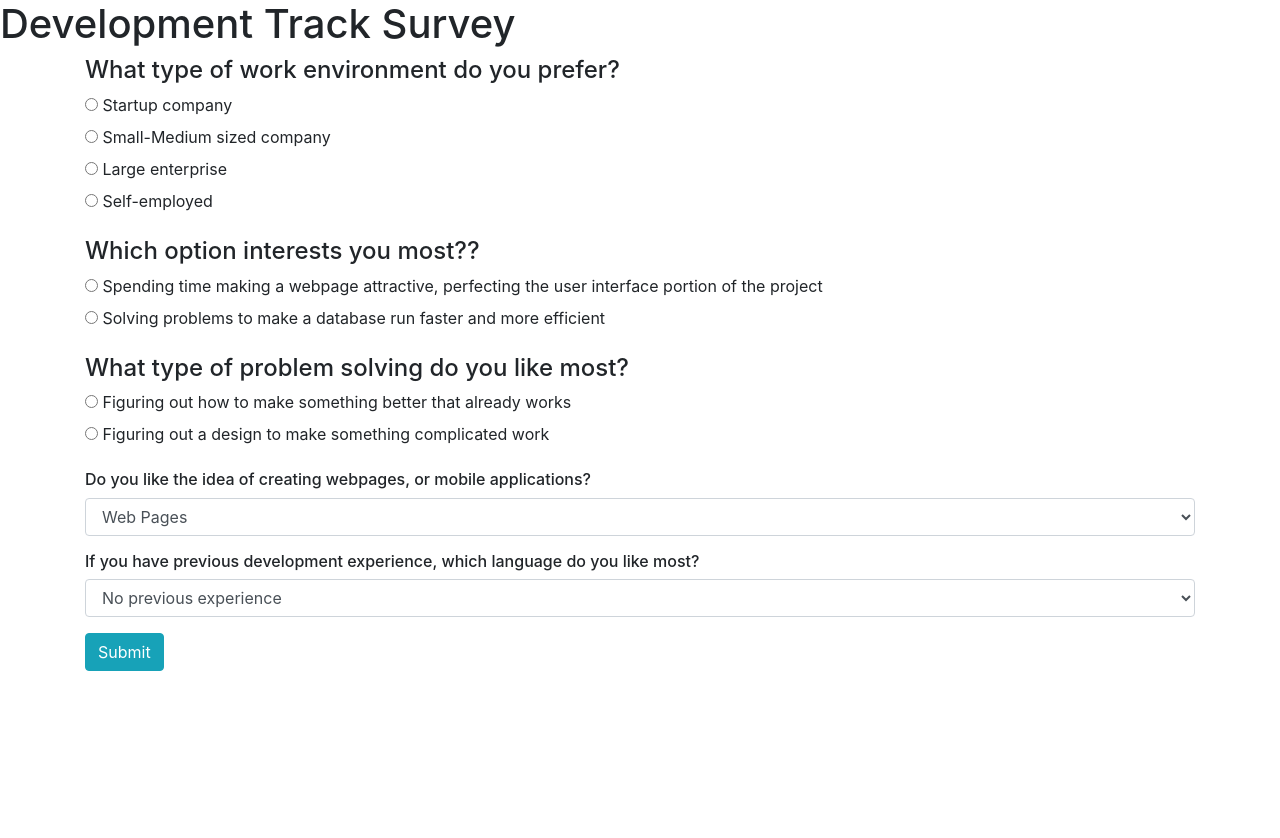
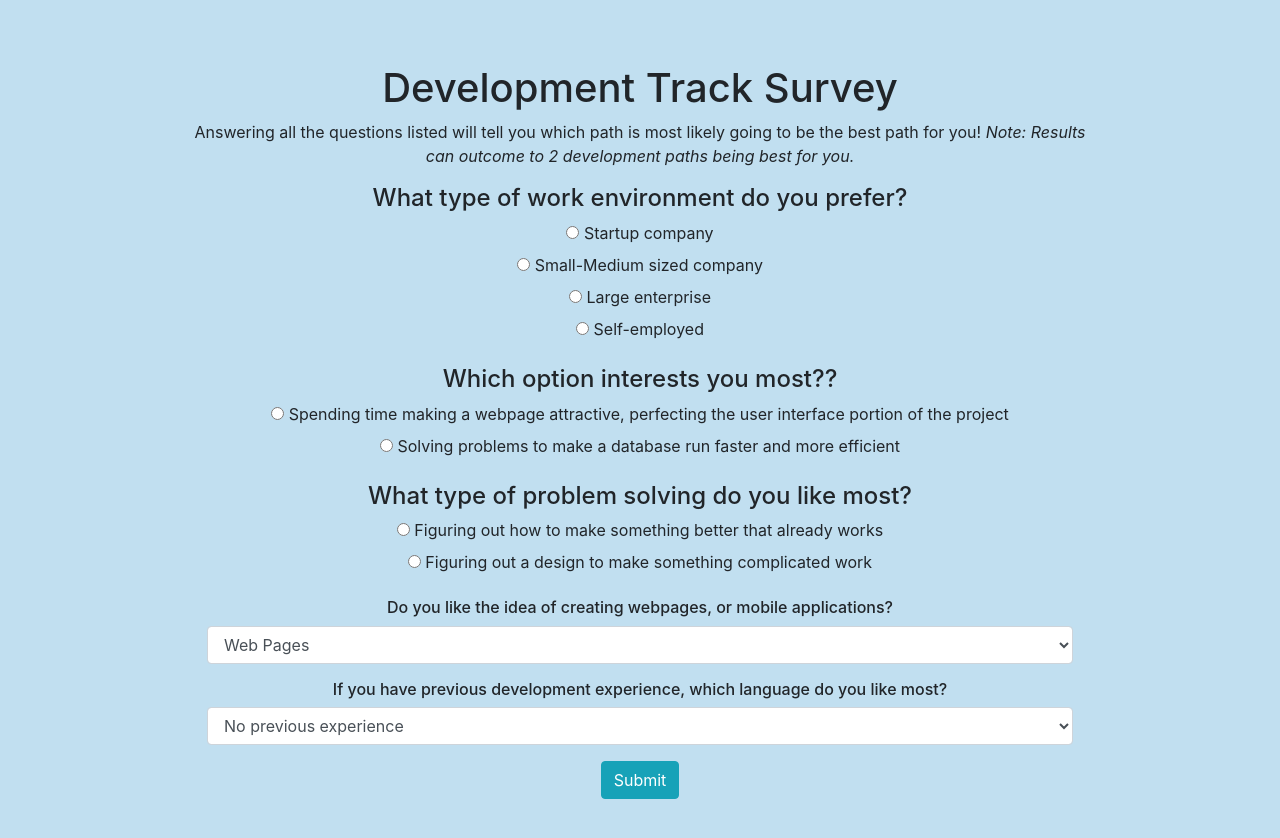
Before and after one commit to darrionkg/track-suggester, a plain HTML site: page index.html in a window 1280 px wide. Before the commit the page ends 800 px from the top, so only its background shows below. Drawn offline with Linux system fonts and the light colour scheme.

Commit message:
Add bootstrap styling and content to index.html

```diff
--- a/css/styles.css
+++ b/css/styles.css
@@ -1,3 +1,9 @@
+body {
+  background-color: #C1DFF0;
+  text-align: center;
+  margin: 5% 15%;
+}
+
 .rubyRails, .phpDrupal, .javaAndroid, .cssDesign, .cSharpNet {
   display: none;
 }
--- a/index.html
+++ b/index.html
@@ -9,10 +9,18 @@
     <title>Development Track Survey</title>
   </head>
   <body>
+    <header>
+
       <h1>Development Track Survey</h1>
+      <p>Answering all the questions listed will tell you which path is most likely going to be the best path for you! <em>Note: Results can outcome to 2 development paths being best for you.</em></p>
+    </header>
     <form class="container" id="surveyForm">
-      <div class="form-group question1">
+      <div class="form-group question1 panel panel-default">
+        <div class="panel-heading">
           <h4>What type of work environment do you prefer?</h4>
+        </div>
+        <div class="panel-body">
+
           <div class="radio">
             <label>
               <input type="radio" name="environment" value="startup">
@@ -36,6 +44,7 @@
               <input type="radio" name="environment" value="selfEmployed">
               Self-employed
             </label>
+          </div>
         </div>
       </div>
 
```
Lines whose indentation alone changed are shown as unchanged.
